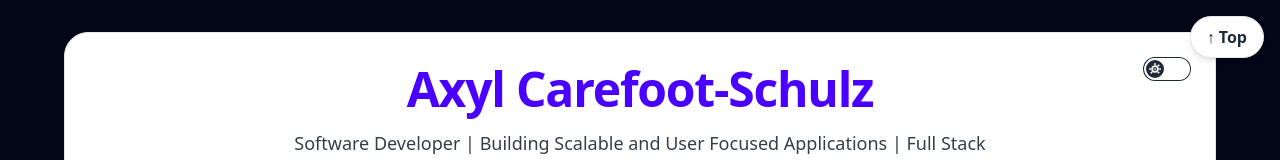
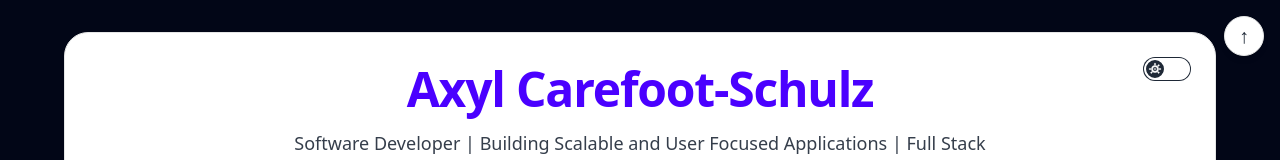
Before and after one commit to axyl-casc/portfolio_code, a React (Vite) app: page / in a window 1280 px wide. Shown: the top 160 px of the page. Built offline with nearby package versions, Linux system fonts and the light colour scheme.

Commit message:
Update scroll top button label

```diff
--- a/src/layouts/Layout.tsx
+++ b/src/layouts/Layout.tsx
@@ -44,7 +44,7 @@ export function Layout({ title, subtitle, children, theme, onThemeChange }: Layo
       <div className="relative z-10 flex min-h-screen flex-col">
         <a href="#main-content" className="skip-link">Skip to main content</a>
         <button type="button" className="scroll-top-button" onClick={handleScrollToTop} aria-label="Scroll to top">
-          ↑ Top
+          ↑
         </button>
         <Header title={title} subtitle={subtitle} links={links} theme={theme} onThemeChange={onThemeChange} />
         {children}
--- a/src/styles/index.css
+++ b/src/styles/index.css
@@ -106,7 +106,7 @@
   }
 
   .scroll-top-button {
-    @apply fixed top-4 right-4 z-50 px-4 py-2 rounded-full font-semibold border border-base-300 shadow-md transition-all duration-200 bg-base-100 text-base-content;
+    @apply fixed top-4 right-4 z-50 flex h-10 w-10 items-center justify-center rounded-full text-xl font-semibold border border-base-300 shadow-md transition-all duration-200 bg-base-100 text-base-content;
   }
 
   .scroll-top-button:hover {
```
